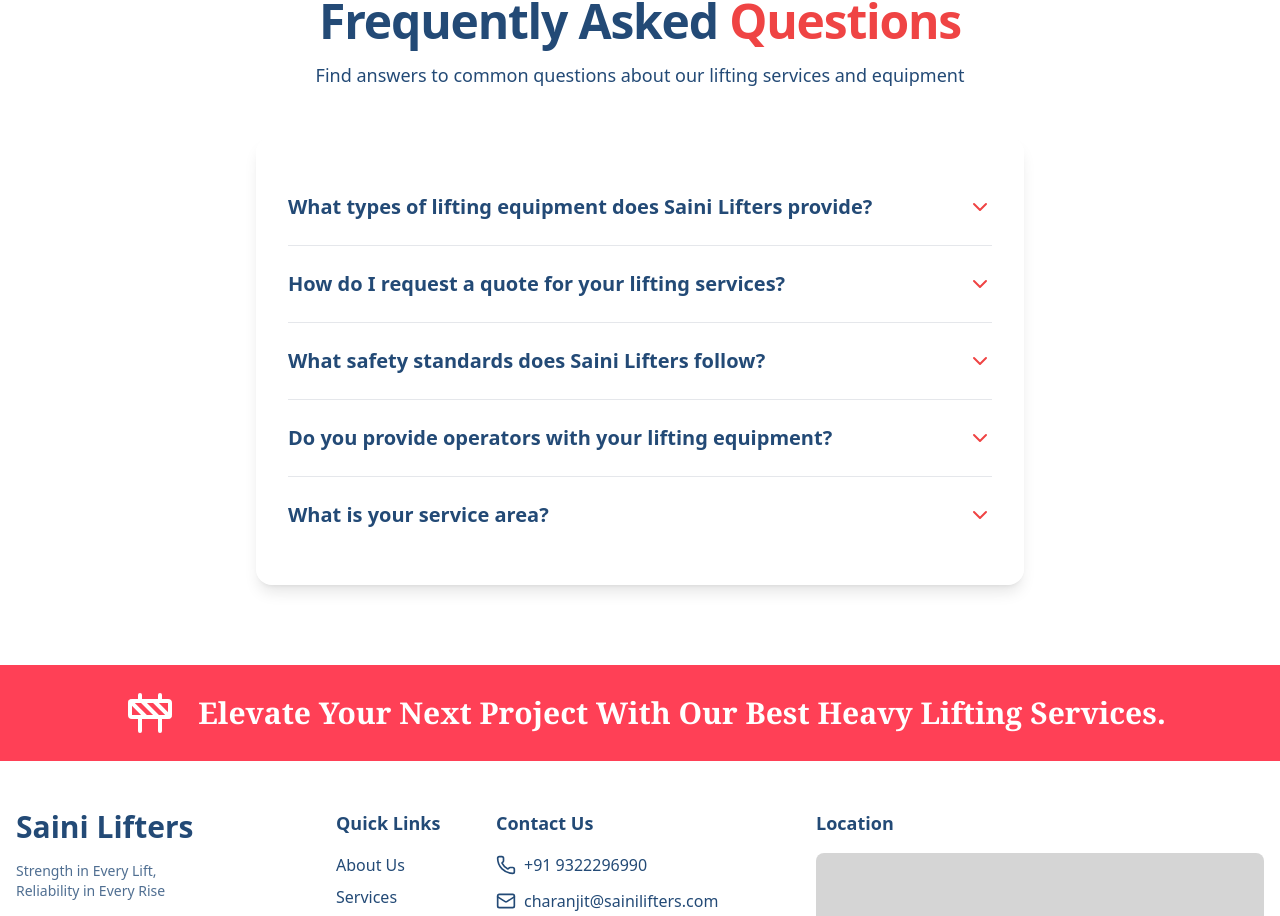
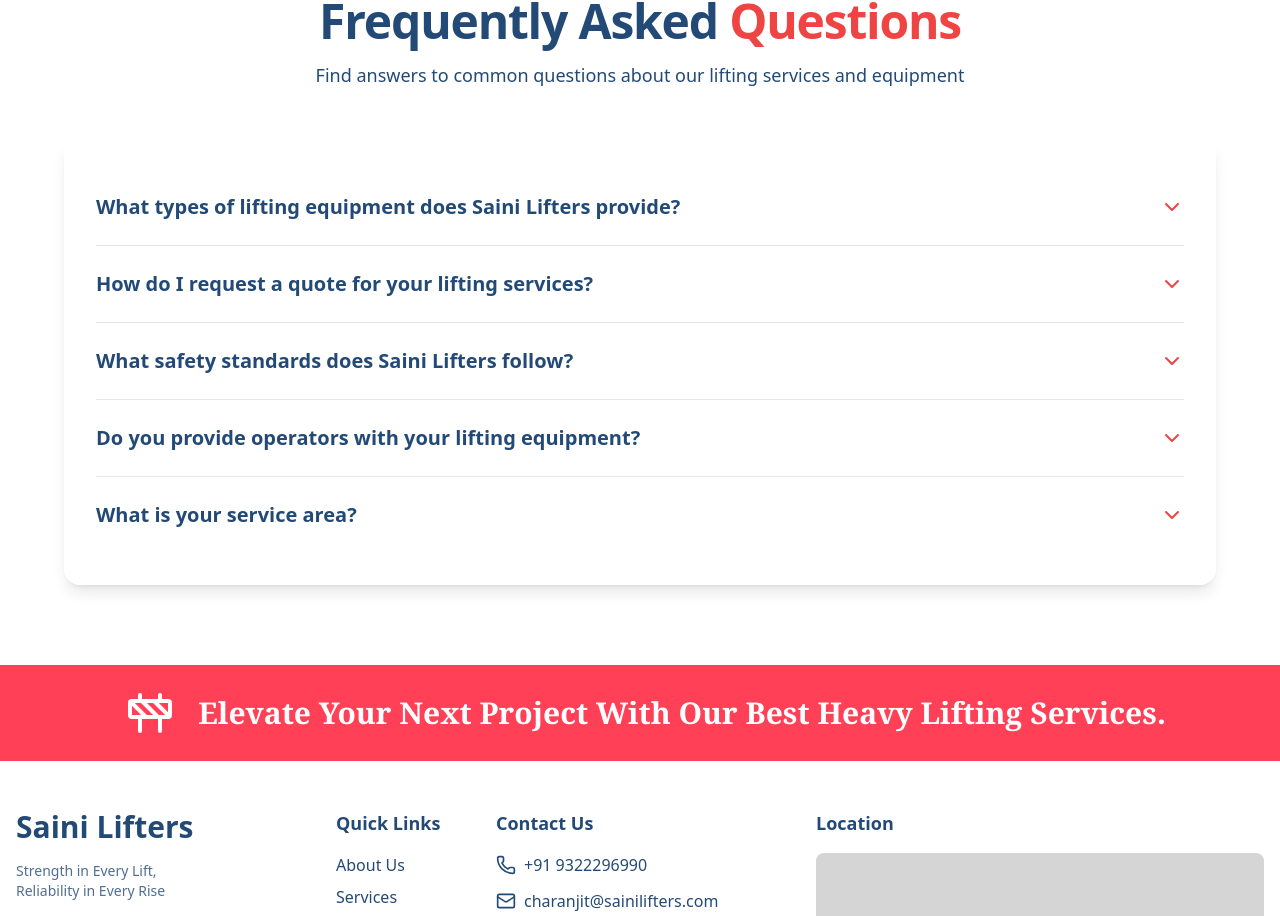
Before and after one commit to Rajveer-ITL/saini-lifters, a Nuxt app: page / in a window 1280 px wide. Shown: the part 2313-3229 px from the top of the page. Built offline with nearby package versions, Linux system fonts and the light colour scheme; grey boxes are pictures that could not be loaded.

Commit message:
chnages added for the faq section

```diff
--- a/components/pageSection/faqSection.vue
+++ b/components/pageSection/faqSection.vue
@@ -38,7 +38,7 @@
 
 const containerClasses = computed(
   () =>
-    "mx-auto max-w-3xl rounded-2xl p-8 shadow-lg backdrop-blur-sm bg-white/5 dark:bg-black/20"
+    "mx-auto max-w-6xl rounded-2xl p-8 shadow-lg backdrop-blur-sm bg-white/5 dark:bg-black/20"
 );
 </script>
 
```
